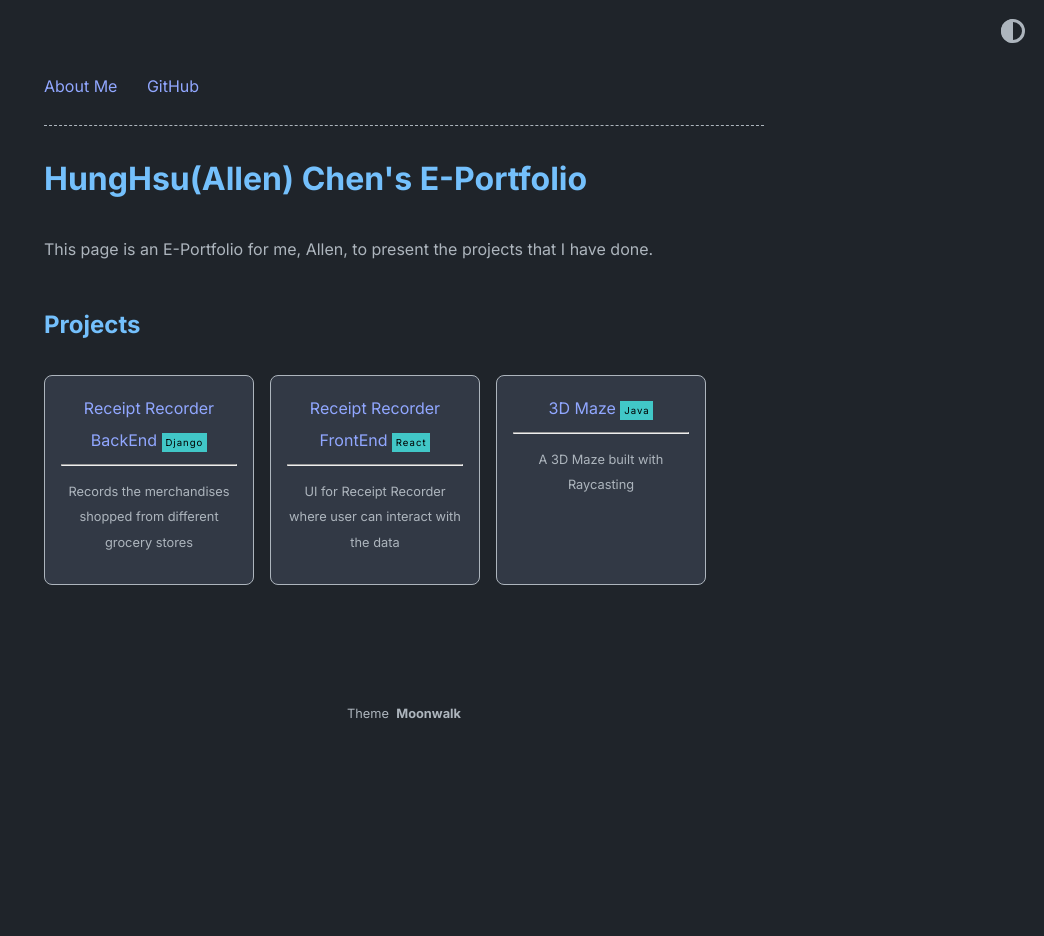
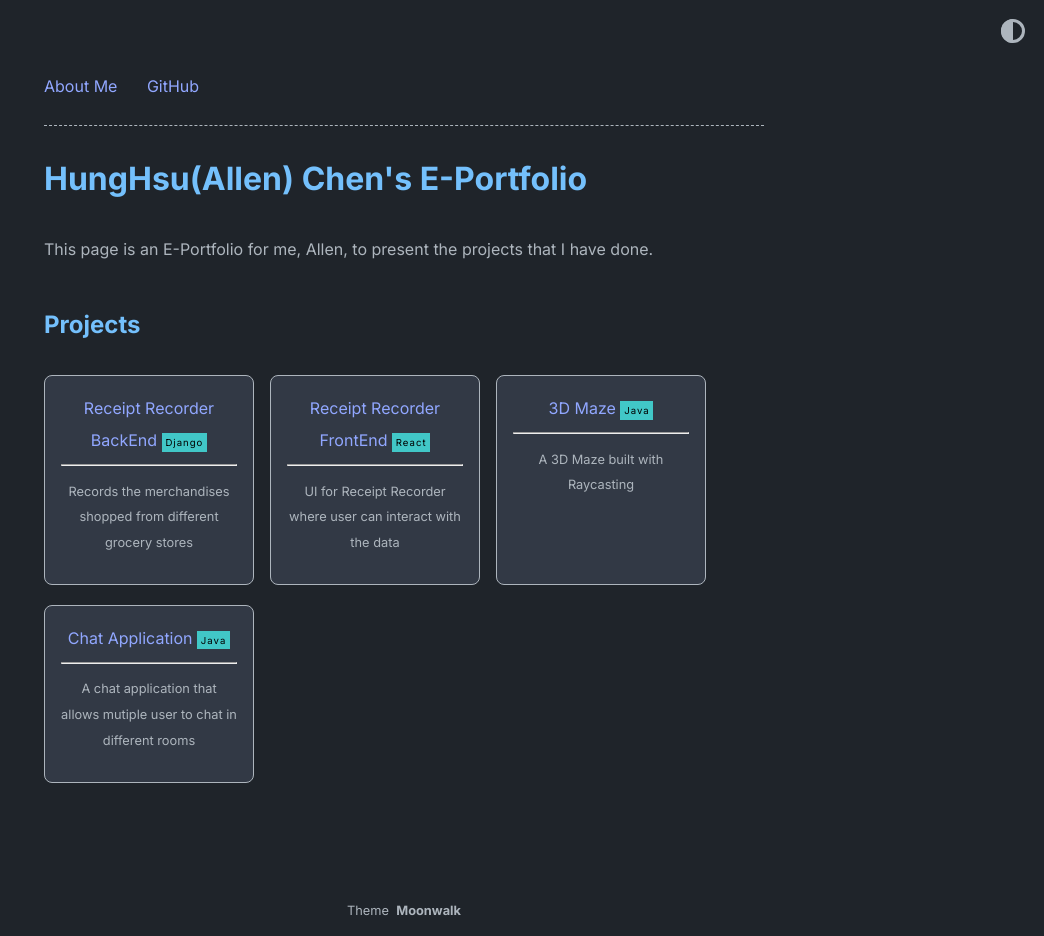
Before and after one commit to allenLQVE/e-portfolio, a Jekyll site: the page built from index.md, in a window 1280 px wide. Shown: the whole page, without its empty margins (236-1280 px from the left). Built offline with Jekyll 4.4.1, drawn with Linux system fonts in a browser that asks for light colours; before the commit the page ends 900 px from its top, so only the background shows below that.

Commit message:
Add chat app

```diff
--- a/_data/home.yml
+++ b/_data/home.yml
@@ -20,3 +20,8 @@ project_entries:
     url: 3d-maze
     desc: A 3D Maze built with Raycasting
     highlight: Java
+
+  - title: Chat Application
+    url: chat-application
+    desc: A chat application that allows mutiple user to chat in different rooms
+    highlight: Java
--- /dev/null
+++ b/_posts/2024-05-31-chat-application.md
@@ -0,0 +1,14 @@
+---
+layout: post
+tags: [Java, Web Socket, Java FX]
+---
+
+<img src="assets/images/screenshot-chatapp1.PNG" alt="screenshot of 3D Maze" style="width: 49%; display: inline;">
+<img src="assets/images/screenshot-chatapp2.PNG" alt="screenshot of 3D Maze" style="width: 49%; display: inline;">
+<hr/>
+
+This is an application that allows users to chat with other people who are connecting to the server in different chat rooms. \
+It connects users and servers through web sockets and uses broadcasts to send messages with multicast sockets. \
+The GUI is built with Java FX and stores the user information in Java binary files. It includes a login page which allows user to login and create new user. After login, the user will have the chat rooms that they joined. There is also buttons for joining new room or leaving a room. After enter a room, there will be a panel showing the chats, a panel shows the people inside the room, and a bar where the user can type and send message.
+
+[GitHub Link](https://github.com/allenLQVE/Chat_Application)
```
Also changed, not shown: assets/images/favicon/site.webmanifest, assets/images/screenshot-chatapp1.PNG (added), assets/images/screenshot-chatapp2.PNG (added).
